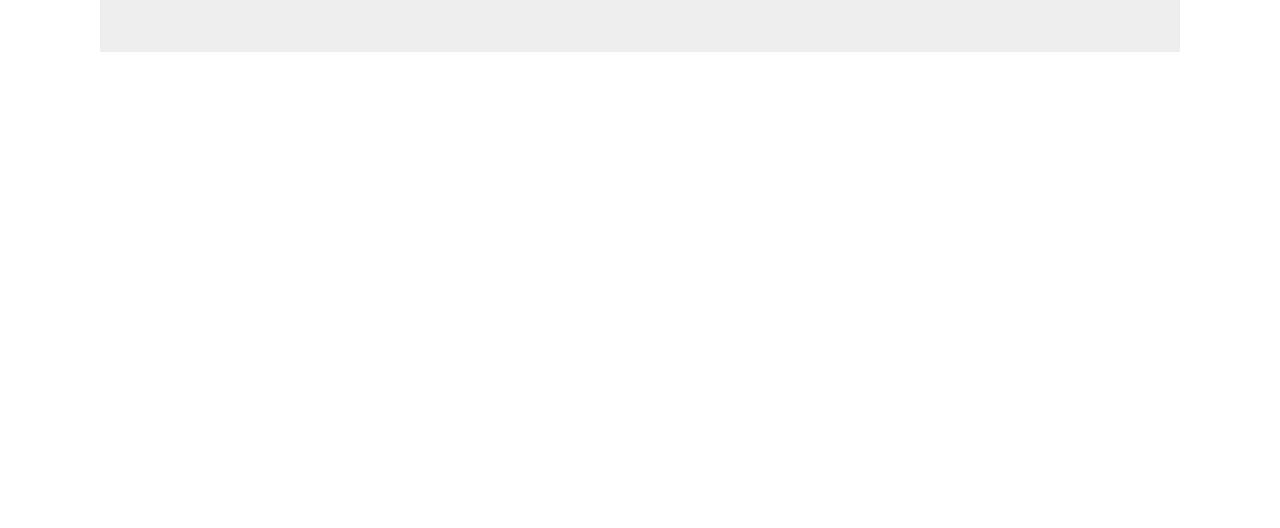
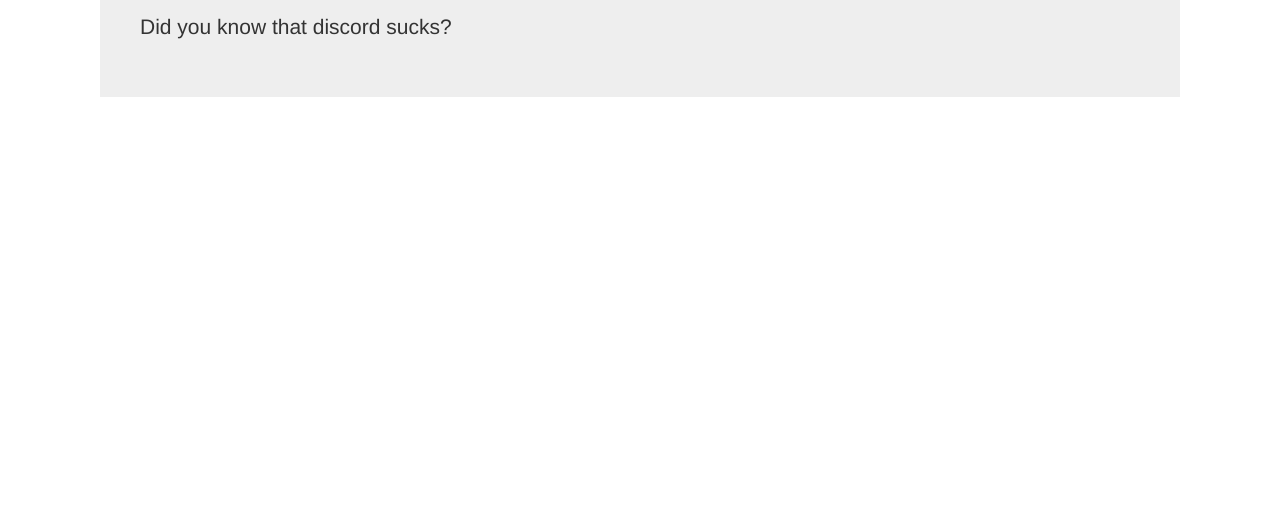
Before and after one commit to VenomousSteam81/VenomousSteam81.github.io, a plain HTML site: page about.html in a window 1280 px wide. Shown: the part 272-800 px from the top of the page. Drawn offline with nearby package versions, Linux system fonts and the light colour scheme.

Commit message:
Update about.html

```diff
--- a/about.html
+++ b/about.html
@@ -23,6 +23,7 @@
     <div class="jumbotron"  style="padding:40px;">
       <h1>About me</h1>
       <p>I joined Discord when I was 13, on June 3, 2019, at 11:39 PM CST.</p>
+	<p>Did you know that discord sucks?</p>
     </div>
   </div>
 </body>
```
